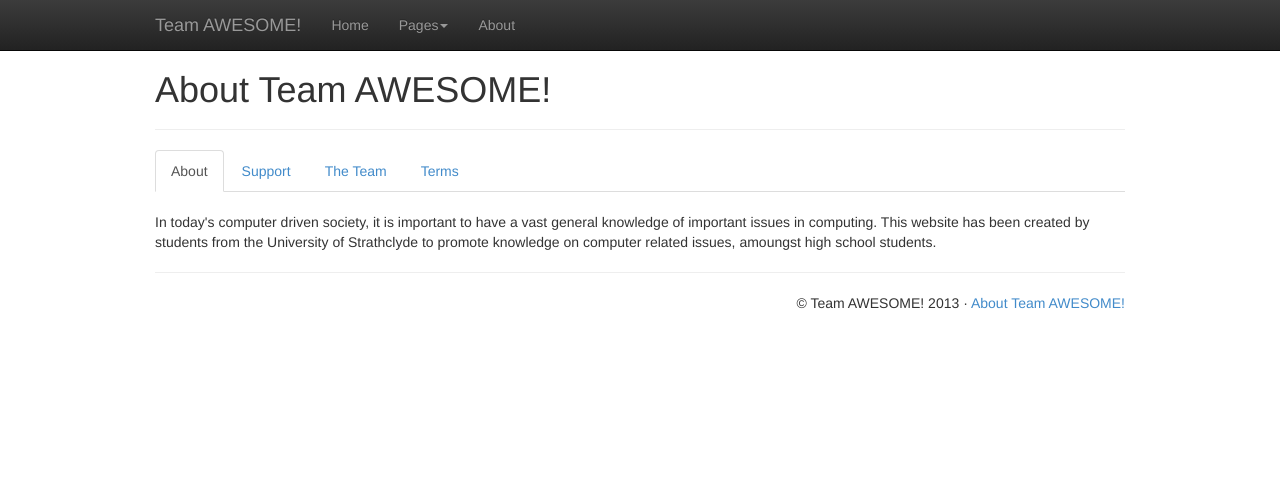
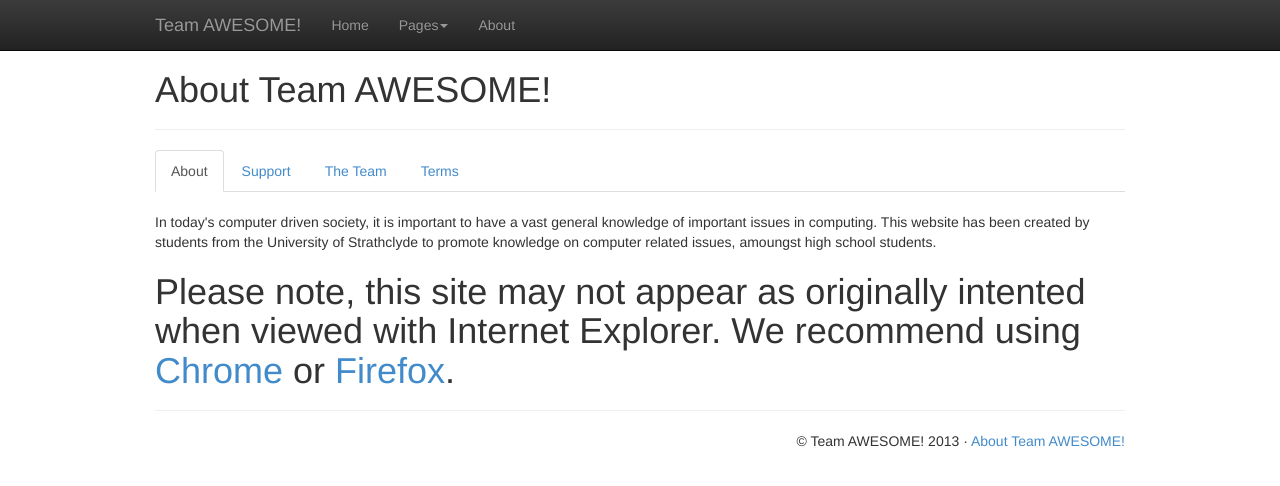
Before and after one commit to adamus1red/tripping-octo-adventure, a Jekyll site: the page built from about.html, in a window 1280 px wide. Shown: the top 486 px of the page. Built offline with Jekyll 4.4.1, drawn with Linux system fonts in a browser that asks for light colours; Markdown is read by kramdown in place of the engine named in the settings.

Commit message:
Update about.html

```diff
--- a/about.html
+++ b/about.html
@@ -39,8 +39,6 @@
                     </address>
                 </td></tr>
             </table>
-            <hr>
-            <h1>Please note, this site may not appear as originally intented when viewed with Internet Exploter. We recommend using <a href="http://is.gd/Xtay9w">Chrome</a> or <a href="http://is.gd/G94SfW">Firefox</a>.</h1>
         </section>
     </div>
     <div class="tab-pane fade" id="committee">
@@ -67,3 +65,5 @@
   allowtransparency="true" frameborder="0" scrolling="0" width="62" height="20"></iframe>
     </div>
 </div>
+
+<h1>Please note, this site may not appear as originally intented when viewed with Internet Explorer. We recommend using <a href="http://is.gd/Xtay9w">Chrome</a> or <a href="http://is.gd/G94SfW">Firefox</a>.</h1>
```
